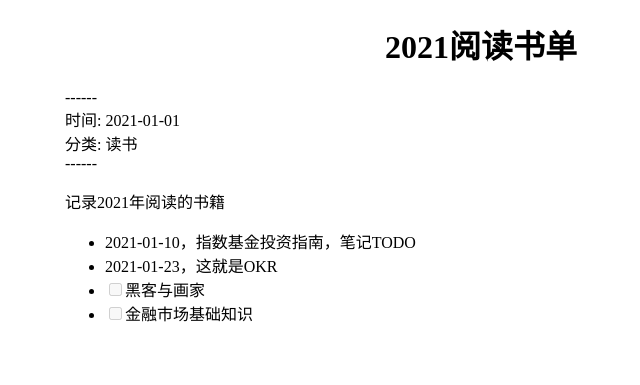
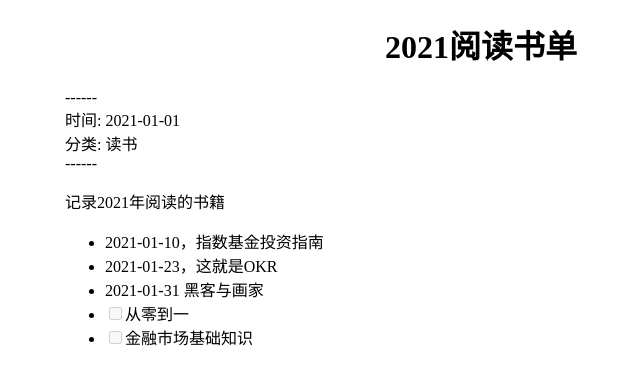
Before and after one commit to zhxt0/zhxt0.github.io, a Jekyll site: the page built from _posts/2021-01-01-book-list-of-2021.md, in a window 1280 px wide. Shown: the top 385 px of the page, without its empty margins (159-799 px from the left). Built offline with Jekyll 4.4.1, drawn with Linux system fonts in a browser that asks for light colours.

Commit message:
Update 2021-01-01-book-list-of-2021.md

```diff
--- a/_posts/2021-01-01-book-list-of-2021.md
+++ b/_posts/2021-01-01-book-list-of-2021.md
@@ -11,7 +11,8 @@ keywords: 阅读,书单,2021
 
 
 
-- 2021-01-10，指数基金投资指南，笔记TODO
+- 2021-01-10，指数基金投资指南
 - 2021-01-23，这就是OKR
-- [ ] 黑客与画家
+- 2021-01-31 黑客与画家
+- [ ] 从零到一
 - [ ] 金融市场基础知识
```
